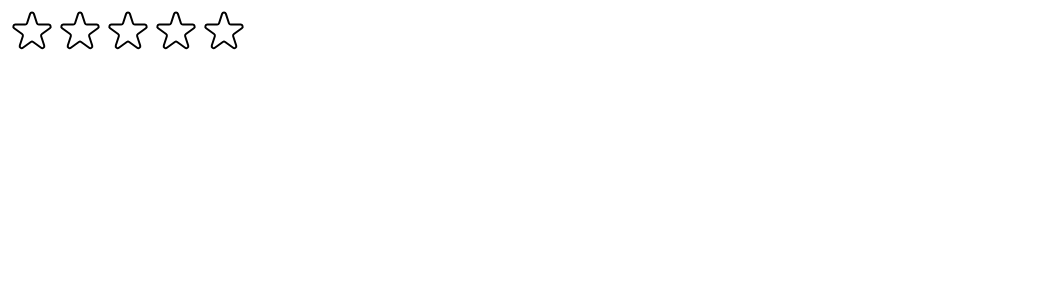
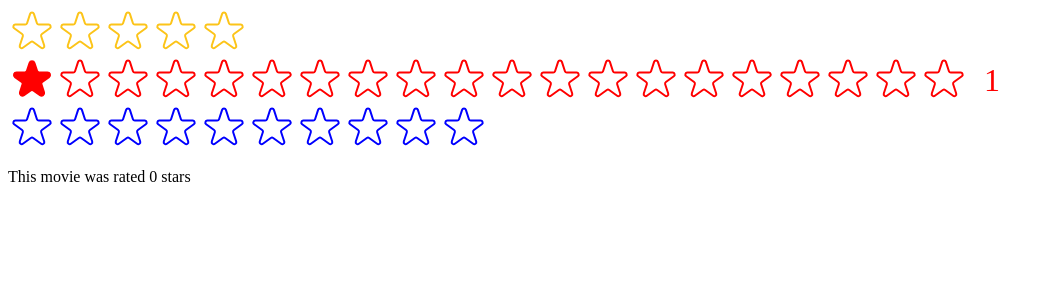
Before and after one commit to StefanHadzhiev/UsePopcorn_React, a React (Create React App) app: page / in a window 1280 px wide. Shown: the top 300 px of the page, without its empty margins (0-1054 px from the left). Built offline with nearby package versions, Linux system fonts and the light colour scheme.

Commit message:
Improving reusability with props

```diff
--- a/src/StarRating.js
+++ b/src/StarRating.js
@@ -10,21 +10,32 @@
   display: "flex",
 };
 
-const textStyle = {
-  lineHeight: "1",
-  margin: "0",
-};
-
-export default function StarRating({ maxRating = 5 }) {
-  const [rating, setRating] = useState(0);
+export default function StarRating({
+  maxRating = 5,
+  color = "#fcc419",
+  size = 48,
+  className = "",
+  messages = [],
+  defaultRating = 0,
+  onSetRating,
+}) {
+  const [rating, setRating] = useState(defaultRating);
   const [tempRating, setTempRating] = useState(0);
 
   function handleRating(rating) {
     setRating(rating);
+    onSetRating(rating);
   }
 
+  const textStyle = {
+    lineHeight: "1",
+    margin: "0",
+    color: color,
+    fontSize: `${size / 1.5}px`,
+  };
+
   return (
-    <div style={containerStyle}>
+    <div style={containerStyle} className={className}>
       <div style={starContainerStyle}>
         {Array.from({ length: maxRating }, (_, i) => (
           <Star
@@ -33,22 +44,28 @@
             onHoverIn={() => setTempRating(i + 1)}
             onHoverOut={() => setTempRating(0)}
             full={tempRating ? tempRating >= i + 1 : rating >= i + 1}
+            color={color}
+            size={size}
           />
         ))}
       </div>
-      <p style={textStyle}>{tempRating || rating || ""}</p>
+      <p style={textStyle}>
+        {messages.length === maxRating
+          ? messages[tempRating ? tempRating - 1 : rating - 1]
+          : tempRating || rating || ""}
+      </p>
     </div>
   );
 }
 
-const starStyle = {
-  width: "48px",
-  height: "48px",
-  display: "block",
-  cursor: "pointer",
-};
+function Star({ onRate, full, onHoverIn, onHoverOut, color, size }) {
+  const starStyle = {
+    width: `${size}px`,
+    height: `${size}px`,
+    display: "block",
+    cursor: "pointer",
+  };
 
-function Star({ onRate, full, onHoverIn, onHoverOut }) {
   return (
     <span
       role="button"
@@ -61,8 +78,8 @@
         <svg
           xmlns="http://www.w3.org/2000/svg"
           viewBox="0 0 20 20"
-          fill="#000"
-          stroke="#000"
+          fill={color}
+          stroke={color}
         >
           <path d="M9.049 2.927c.3-.921 1.603-.921 1.902 0l1.07 3.292a1 1 0 00.95.69h3.462c.969 0 1.371 1.24.588 1.81l-2.8 2.034a1 1 0 00-.364 1.118l1.07 3.292c.3.921-.755 1.688-1.54 1.118l-2.8-2.034a1 1 0 00-1.175 0l-2.8 2.034c-.784.57-1.838-.197-1.539-1.118l1.07-3.292a1 1 0 00-.364-1.118L2.98 8.72c-.783-.57-.38-1.81.588-1.81h3.461a1 1 0 00.951-.69l1.07-3.292z" />
         </svg>
@@ -71,7 +88,7 @@
           xmlns="http://www.w3.org/2000/svg"
           fill="none"
           viewBox="0 0 24 24"
-          stroke="#000"
+          stroke={color}
         >
           <path
             strokeLinecap="round"
--- a/src/index.js
+++ b/src/index.js
@@ -3,11 +3,28 @@
 // import "./index.css";
 // import App from "./App";
 import StarRating from "./StarRating";
+import { useState } from "react";
+
+function Test() {
+  const [movieRating, setMovieRating] = useState(0);
+
+  return (
+    <div>
+      <StarRating color="blue" maxRating={10} onSetRating={setMovieRating} />
+      <p>This movie was rated {movieRating} stars</p>
+    </div>
+  );
+}
 
 const root = ReactDOM.createRoot(document.getElementById("root"));
 root.render(
   <React.StrictMode>
-    <StarRating maxRating={5} />
+    <StarRating
+      maxRating={5}
+      messages={["Terrible", "Bad", "Okay", "Good", "Amazing"]}
+    />
+    <StarRating maxRating={20} color="red" className="test" defaultRating={1} />
+    <Test></Test>
     {/* <App /> */}
   </React.StrictMode>
 );
```
